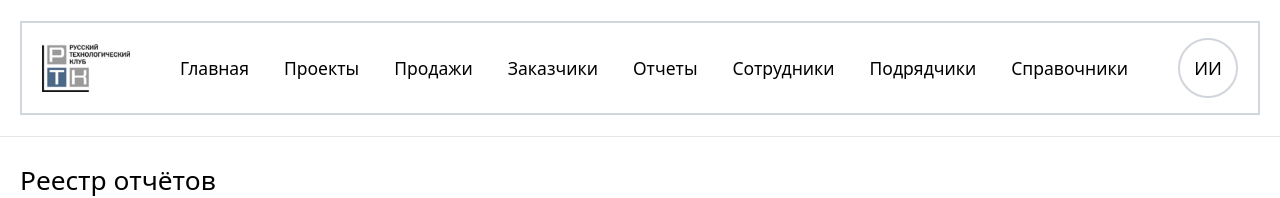
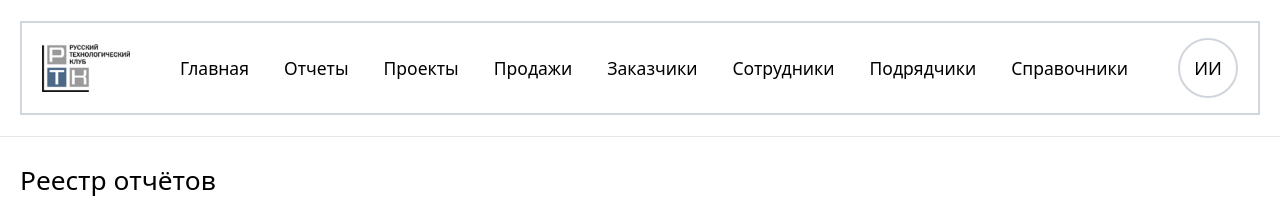
Before and after one commit to bizanpro/rtk_analytica_service, a React (Vite) app in the folder frontend/: page /reports in a window 1280 px wide. Shown: the top 198 px of the page. Built offline with nearby package versions, Linux system fonts and the light colour scheme; no server answers; what chartjs-plugin-datalabels would draw is missing.

Commit message:
Изменен порядок элементов в шапке

```diff
--- a/frontend/package.json
+++ b/frontend/package.json
@@ -33,6 +33,7 @@
     "@eslint/js": "^9.19.0",
     "@types/react": "^19.1.8",
     "@types/react-dom": "^19.1.6",
+    "@types/react-router-dom": "^5.3.3",
     "@vitejs/plugin-react": "^4.3.4",
     "autoprefixer": "^10.4.20",
     "eslint": "^9.19.0",
--- a/frontend/src/components/Header/Header.jsx
+++ /dev/null
@@ -1,85 +0,0 @@
-import { NavLink } from "react-router-dom";
-import User from "../User/User";
-import "./Header.scss";
-import logo from "../../assets/logo.png";
-
-const Header = () => {
-    const links = [
-        {
-            url: "/",
-            title: "Показатели компании",
-            label: "Главная",
-        },
-        {
-            url: "/projects",
-            title: "Перейти в реестр проектов",
-            label: "Проекты",
-        },
-        {
-            url: "/sales",
-            title: "Перейти в реестр продаж",
-            label: "Продажи",
-        },
-        {
-            url: "/contragents",
-            title: "Перейти в реестр заказчиков",
-            label: "Заказчики",
-        },
-        {
-            url: "/reports",
-            title: "Перейти в реестр отчетов",
-            label: "Отчеты",
-        },
-        {
-            url: "/employees",
-            title: "Перейти в реестр сотрудников",
-            label: "Сотрудники",
-        },
-        {
-            url: "/suppliers",
-            title: "Перейти в реестр подрядчиков",
-            label: "Подрядчики",
-        },
-        {
-            url: "/reference-books",
-            title: "Перейти в справочники",
-            label: "Справочники",
-        },
-    ];
-    return (
-        <header className="header border-b border-gray-200 py-6">
-            <div className="container header__container">
-                <div className="header__wrapper">
-                    <a
-                        href="/"
-                        className="image header__logo font-semibold text-2xl"
-                        aria-label="Перейти на главную страницу"
-                    >
-                        <img src={logo} alt="Логотип РТК" />
-                    </a>
-
-                    <nav className="flex items-center gap-10 flex-grow text-xl">
-                        {links.map((link, index) => (
-                            <NavLink
-                                to={link.url}
-                                className={({ isActive }) =>
-                                    isActive
-                                        ? "sidebar__list-item font-medium"
-                                        : "sidebar__list-item"
-                                }
-                                title={link.title}
-                                key={index}
-                            >
-                                {link.label}
-                            </NavLink>
-                        ))}
-                    </nav>
-
-                    <User />
-                </div>
-            </div>
-        </header>
-    );
-};
-
-export default Header;
--- /dev/null
+++ b/frontend/src/components/Header/Header.tsx
@@ -0,0 +1,31 @@
+import User from "../User/User";
+import HeaderNav from "../HeaderNav/HeaderNav";
+
+import "./Header.scss";
+
+import logo from "../../assets/logo.png";
+
+const Header = () => {
+    return (
+        <header className="header border-b border-gray-200 py-6">
+            <div className="container header__container">
+                <div className="header__wrapper">
+                    <a
+                        href="/"
+                        className="image header__logo font-semibold text-2xl"
+                        aria-label="Перейти на главную страницу"
+                        role="link"
+                    >
+                        <img src={logo} alt="Логотип РТК" />
+                    </a>
+
+                    <HeaderNav />
+
+                    <User />
+                </div>
+            </div>
+        </header>
+    );
+};
+
+export default Header;
--- /dev/null
+++ b/frontend/src/components/HeaderNav/HeaderNav.tsx
@@ -0,0 +1,74 @@
+import { NavLink } from "react-router-dom";
+
+type NavLinkItem = {
+    url: string;
+    title: string;
+    label: string;
+};
+
+const LINKS: NavLinkItem[] = [
+    {
+        url: "/",
+        title: "Показатели компании",
+        label: "Главная",
+    },
+    {
+        url: "/reports",
+        title: "Перейти в реестр отчетов",
+        label: "Отчеты",
+    },
+    {
+        url: "/projects",
+        title: "Перейти в реестр проектов",
+        label: "Проекты",
+    },
+    {
+        url: "/sales",
+        title: "Перейти в реестр продаж",
+        label: "Продажи",
+    },
+    {
+        url: "/contragents",
+        title: "Перейти в реестр заказчиков",
+        label: "Заказчики",
+    },
+
+    {
+        url: "/employees",
+        title: "Перейти в реестр сотрудников",
+        label: "Сотрудники",
+    },
+    {
+        url: "/suppliers",
+        title: "Перейти в реестр подрядчиков",
+        label: "Подрядчики",
+    },
+    {
+        url: "/reference-books",
+        title: "Перейти в справочники",
+        label: "Справочники",
+    },
+];
+
+const HeaderNav = () => {
+    return (
+        <nav className="flex items-center gap-10 flex-grow text-xl">
+            {LINKS.map((link) => (
+                <NavLink
+                    to={link.url}
+                    className={({ isActive }) =>
+                        isActive
+                            ? "sidebar__list-item font-medium"
+                            : "sidebar__list-item"
+                    }
+                    title={link.title}
+                    key={link.url}
+                >
+                    {link.label}
+                </NavLink>
+            ))}
+        </nav>
+    );
+};
+
+export default HeaderNav;
--- a/frontend/src/components/RateSwitch.tsx
+++ b/frontend/src/components/RateSwitch.tsx
@@ -1,16 +1,12 @@
-import React, { useEffect } from "react";
+import React from "react";
 
 interface RateSwitchProps {
     name: string;
     rateHandler: (name: string, value: string | number) => void;
-    reportRateData: object;
+    reportRateData: Record<string, number | undefined>;
 }
 
-const RateSwitch: React.FC<RateSwitchProps> = ({
-    name,
-    reportRateData,
-    rateHandler,
-}) => {
+const RateSwitch = ({ name, reportRateData, rateHandler }: RateSwitchProps) => {
     return (
         <nav className="grid grid-cols-[12px_12px_12px] justify-around items-center gap-2">
             <button
--- a/frontend/src/components/Reports/ReportRateEditor.tsx
+++ b/frontend/src/components/Reports/ReportRateEditor.tsx
@@ -1,4 +1,4 @@
-import React, { useState, useEffect } from "react";
+import { useState, useEffect } from "react";
 
 import RateSwitch from "../RateSwitch";
 
@@ -18,14 +18,14 @@ const RATE_LABELS = [
     { key: "contractor_assessment", label: "Подрядчики" },
 ];
 
-const ReportRateEditor: React.FC<Props> = ({
+const ReportRateEditor = ({
     closeEditor,
     updateReportDetails,
     mode,
     project,
     status,
     id,
-}) => {
+}: Props) => {
     const [reportRateData, setReportRateData] = useState<object>({ id: id });
 
     const rateHandler = (name: string, value: string | number) => {
```
Also changed, not shown: 1 other file (tests, documents, lock files or other folders).
